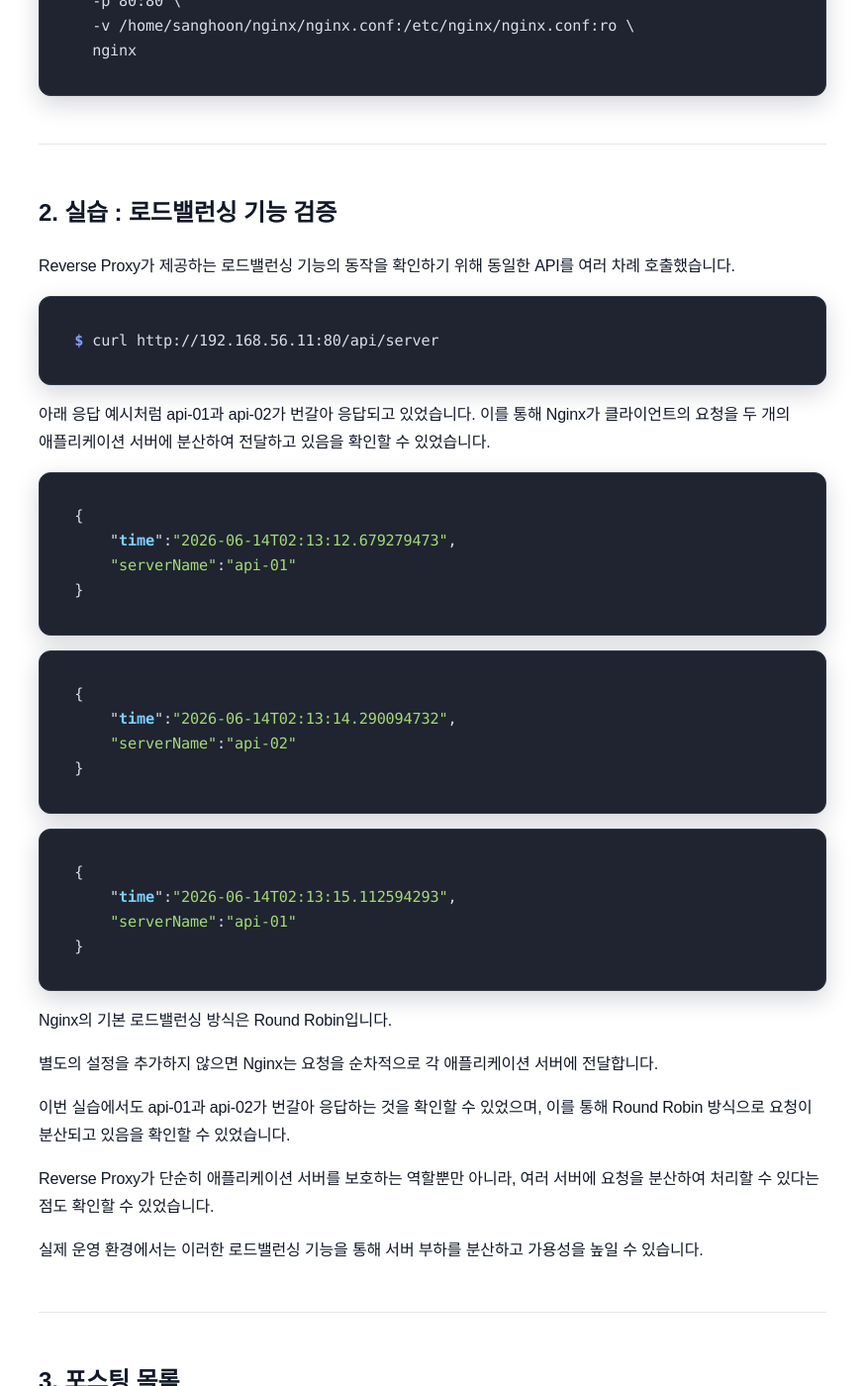
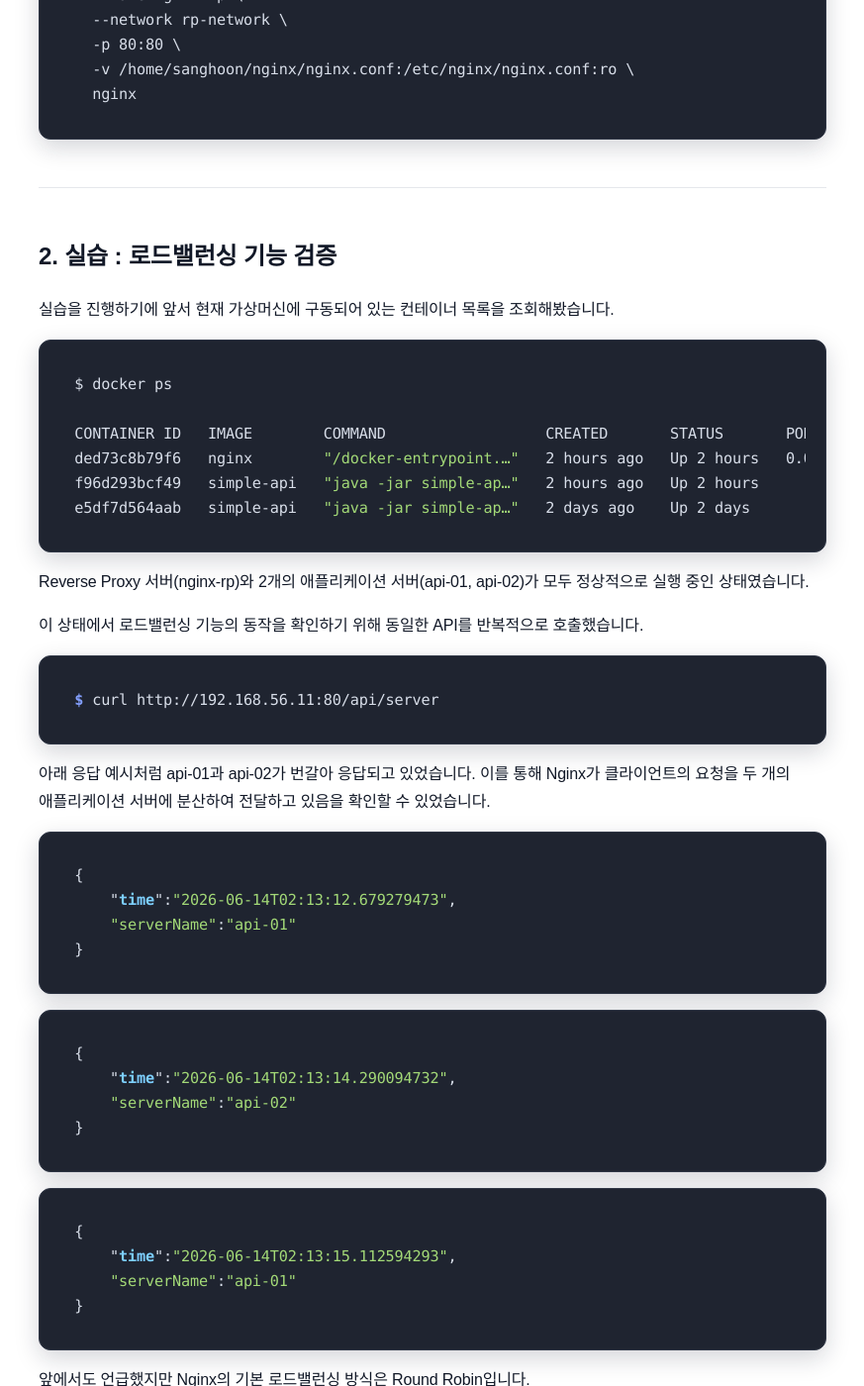
Before and after one commit to sanghoon-lee/sanghoon-lee.github.io, a Jekyll site: the page built from _posts/2026-06-14-nginx-rp5.md, in a window 1280 px wide and 1400 px high, scrolled down 4168 px. Shown: the whole window at 99% size, without its empty margins (203-1076 px from the left). Built offline with Jekyll 4.4.1, drawn with Linux system fonts in a browser that asks for light colours; nearby versions of some CDN libraries; comment, search, counter and statistics services are not loaded; some of the changed text lies outside the part shown.

Commit message:
RP 5편 포스팅 추가

````diff
--- a/_posts/2026-06-14-nginx-rp5.md
+++ b/_posts/2026-06-14-nginx-rp5.md
@@ -13,11 +13,9 @@ Nginx를 이용해 Reverse Proxy를 구축하고, 애플리케이션 서버 대
 
 하지만 실제 서비스 운영 환경에서는 Reverse Proxy가 단순히 애플리케이션 서버를 보호하는 역할만 수행하지 않습니다.
 
-트래픽을 여러 서버에 분산하는 로드밸런싱(Load Balancing), HTTPS 통신을 처리하는 SSL 종료(SSL Termination), 그리고 이미지·CSS·JavaScript와 같은 정적 콘텐츠를 직접 제공하는 기능 등 다양한 역할도 함께 수행합니다.
+트래픽을 여러 서버에 분산하는 로드밸런싱(Load Balancing) 기능 역시 Reverse Proxy의 대표적인 기능 중 하나입니다.
 
-이러한 기능들은 서비스의 확장성과 성능, 그리고 운영 효율성을 높이는 데 중요한 역할을 하게 됩니다. 대부분의 운영 환경에서 Reverse Proxy가 핵심 인프라로 활용되고 있는 이유이기도 합니다.
-
-이번 포스팅에서는 Reverse Proxy의 로드밸런싱 기능이 실제로 어떻게 동작하는지 검증해보도록 하겠습니다.
+이번 포스팅에서는 대부분의 운영 환경에서 활용되고 있는 Reverse Proxy의 로드밸런싱 기능을 구성하고, 실제로 어떻게 동작하는지 검증해보도록 하겠습니다.
 
 ---
 
@@ -53,7 +51,7 @@ api-01
 
 ### 1.2. 애플리케이션 서버 추가
 
-로드밸런싱 동작을 확인해 볼 수 있도록 애플리케이션 서버(api-02)를 추가로 구성했습니다.
+로드밸런싱 동작을 확인할 수 있도록 애플리케이션 서버(api-02)를 추가로 구성했습니다.
 
 ```bash
 $ docker run -d \
@@ -128,9 +126,13 @@ upstream backend {
 
 upstream backend는 api-01과 api-02를 하나의 서버 그룹으로 정의하는 설정입니다.
 
-그리고 proxy_pass에서 개별 서버 대신 backend 그룹을 지정하면 Nginx는 해당 그룹에 포함된 애플리케이션 서버로 요청을 전달하게 됩니다.
+기존에는 proxy_pass가 api-01 하나만 바라보고 있었기 때문에 모든 요청이 api-01으로 전달되었습니다.
 
-별도의 로드밸런싱 알고리즘을 지정하지 않으면 Nginx는 기본적으로 Round Robin 방식으로 요청을 분산합니다.
+하지만 이제는 api-01과 api-02를 하나의 서버 그룹으로 구성하고 proxy_pass가 해당 그룹(backend)을 바라보도록 변경했습니다.
+
+proxy_pass에서 개별 서버 대신 그룹의 이름을 지정하면 Nginx는 해당 그룹에 포함된 애플리케이션 서버로 요청을 분산하여 전달하게 됩니다.
+
+별도의 로드밸런싱 방식을 지정하지 않으면 Nginx는 기본적으로 Round Robin 방식을 사용합니다.
 
 ---
 
@@ -157,7 +159,20 @@ $ docker run -d \
 
 ## 2. 실습 : 로드밸런싱 기능 검증
 
-Reverse Proxy가 제공하는 로드밸런싱 기능의 동작을 확인하기 위해 동일한 API를 여러 차례 호출했습니다.
+실습을 진행하기에 앞서 현재 가상머신에 구동되어 있는 컨테이너 목록을 조회해봤습니다.
+
+```bash
+$ docker ps
+
+CONTAINER ID   IMAGE        COMMAND                  CREATED       STATUS       PORTS                                 NAMES
+ded73c8b79f6   nginx        "/docker-entrypoint.…"   2 hours ago   Up 2 hours   0.0.0.0:80->80/tcp, [::]:80->80/tcp   nginx-rp
+f96d293bcf49   simple-api   "java -jar simple-ap…"   2 hours ago   Up 2 hours                                         api-02
+e5df7d564aab   simple-api   "java -jar simple-ap…"   2 days ago    Up 2 days                                          api-01
+```
+
+Reverse Proxy 서버(nginx-rp)와 2개의 애플리케이션 서버(api-01, api-02)가 모두 정상적으로 실행 중인 상태였습니다.
+
+이 상태에서 로드밸런싱 기능의 동작을 확인하기 위해 동일한 API를 반복적으로 호출했습니다.
 
 ```bash
 $ curl http://192.168.56.11:80/api/server
@@ -186,15 +201,15 @@ $ curl http://192.168.56.11:80/api/server
 }
 ```
 
-Nginx의 기본 로드밸런싱 방식은 Round Robin입니다.
+앞에서도 언급했지만 Nginx의 기본 로드밸런싱 방식은 Round Robin입니다.
 
-별도의 설정을 추가하지 않으면 Nginx는 요청을 순차적으로 각 애플리케이션 서버에 전달합니다.
+로드밸런싱 방식을 별도로 지정하지 않으면 Nginx는 요청을 순차적으로 각 애플리케이션 서버에 전달합니다.
 
-이번 실습에서도 api-01과 api-02가 번갈아 응답하는 것을 확인할 수 있었으며, 이를 통해 Round Robin 방식으로 요청이 분산되고 있음을 확인할 수 있었습니다.
+실습 결과에서도 api-01과 api-02가 번갈아 응답하는 모습을 볼 수 있었으며, Nginx가 Round Robin 방식으로 요청을 분산하고 있음을 확인할 수 있었습니다.
 
-Reverse Proxy가 단순히 애플리케이션 서버를 보호하는 역할뿐만 아니라, 여러 서버에 요청을 분산하여 처리할 수 있다는 점도 확인할 수 있었습니다.
+실제 운영 환경에서는 이러한 로드밸런싱 기능을 활용해 서버 부하를 분산하고 서비스의 가용성을 높일 수 있습니다.
 
-실제 운영 환경에서는 이러한 로드밸런싱 기능을 통해 서버 부하를 분산하고 가용성을 높일 수 있습니다.
+이번 실습을 통해 Reverse Proxy가 단순히 애플리케이션 서버를 보호하는 역할뿐만 아니라, 서비스의 확장성과 안정성을 높이는 데에도 활용될 수 있다는 점을 확인할 수 있었습니다.
 
 ---
 
````
Also changed, not shown: _posts/2026-06-03-nginx-rp.md (+1 -0 lines), _posts/2026-06-04-nginx-rp2.md (+1 -0 lines), _posts/2026-06-07-nginx-rp3.md (+1 -1 lines), _posts/2026-06-08-nginx-rp4.md (+1 -0 lines).
